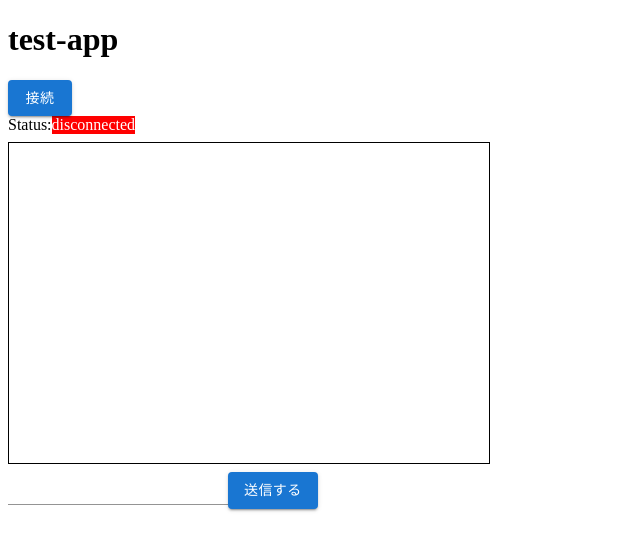
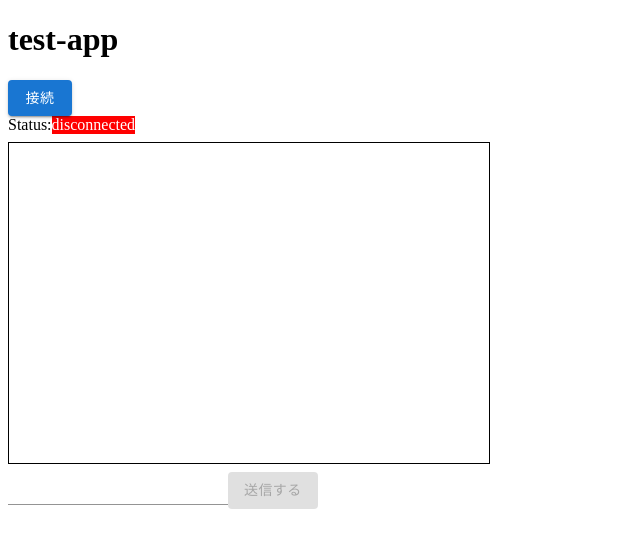
Before and after one commit to ringo9971/test-app, a React (Vite) app in the folder test-front/: page / in a window 1280 px wide. Shown: the top 550 px of the page, without its empty margins (0-640 px from the left). Built offline with nearby package versions, Linux system fonts and the light colour scheme.

Commit message:
:bug: コメントを送信できなかった問題の修正

```diff
--- a/test-front/src/pages/GamePage.tsx
+++ b/test-front/src/pages/GamePage.tsx
@@ -60,9 +60,7 @@ const ChatApp = (): JSX.Element => {
     }
   };
 
-  const handleSubmit = (ev: React.FormEvent) => {
-    ev.preventDefault();
-
+  const handleSubmit = () => {
     if (!socket) {
       return;
     }
@@ -111,17 +109,14 @@ const ChatApp = (): JSX.Element => {
           </Box>
         ))}
       </Box>
-      <Box>
-        <Input
-          type="text"
-          id="text"
-          value={inputText}
-          onChange={(e) => setInputText(e.target.value)}
-        />
-        <Button variant="contained" onSubmit={handleSubmit}>
-          送信する
-        </Button>
-      </Box>
+      <Input value={inputText} onChange={(e) => setInputText(e.target.value)} />
+      <Button
+        variant="contained"
+        onClick={handleSubmit}
+        disabled={socket === null}
+      >
+        送信する
+      </Button>
     </Box>
   );
 };
```
